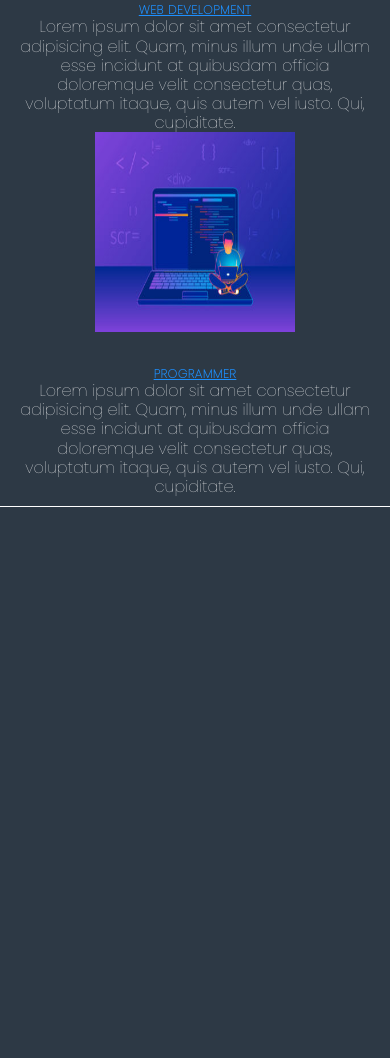
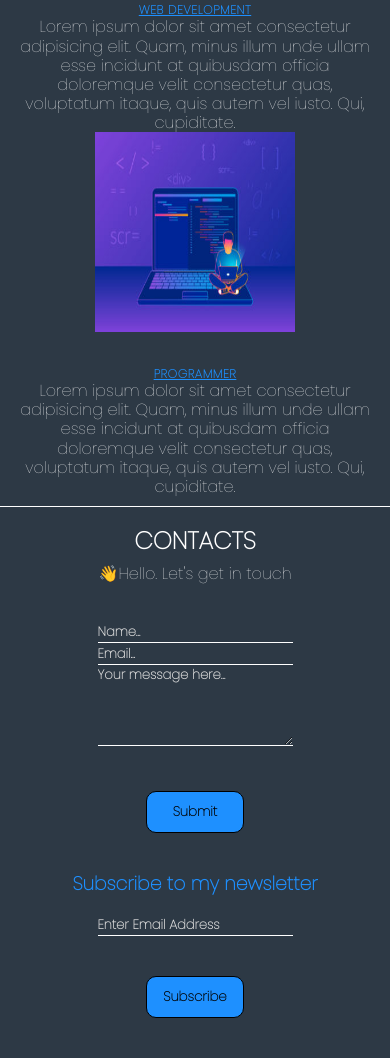
Before and after one commit to unadine/MYBRAND, a plain HTML site: page index.html in a window 390 px wide. Shown: the part 1170-2228 px from the top of the page. Before the commit the page ends 1677 px from the top, so only its background shows below. Drawn offline with Linux system fonts and the light colour scheme.

Commit message:
contact page

```diff
--- a/css/styles.css
+++ b/css/styles.css
@@ -279,3 +279,47 @@ cursor: pointer;
       padding:0;
     }
 }
+/******************contact page ************/
+.contact{
+  margin-left:300px;
+  text-align: center;
+  padding:10% 0;
+}
+::placeholder {
+  color: gainsboro;
+  font-weight: bold;
+  font-size: medium;
+}
+.subscription h3{
+  color:#1E90FF;
+}
+#contact h1{
+  margin-bottom: 2%;
+}
+#contact p{
+  font-size: medium;
+}
+input[type=text],input[type=email],textarea{
+  width: 50%;
+  margin-bottom: 15px;
+  border: none;
+  border-bottom: 1px solid white;
+  color: white;
+  background: #2D3945;
+}
+@media screen and (max-width: 700px) {
+  .contact{
+    margin-left: 0;
+    padding:0;
+  }
+  #contact h1{
+    margin-top: 20px;
+  }
+  input[type=text],input[type=email],textarea{
+    margin:0;
+  }
+  ::placeholder {
+    font-size: small;
+  }
+
+}
--- a/index.html
+++ b/index.html
@@ -74,6 +74,25 @@
           </div>
         </div>
       </section>
+      <section class="contact" id="contact">
+        <h1>CONTACTS</h1>
+      <p>&#128075;Hello. Let's get in touch</p><br><br>
+      <form id="form">
+        <input id="username" type="text" placeholder="Name..."required><br>
+        <input id="email"  type="text" placeholder="Email..."required>  <br>
+        <textarea id="message" name="message" rows="4" cols="50" placeholder="Your message here..."required></textarea>
+         <br>
+         <input type="submit" value="Submit">
+      </form>
+      <div class="subscription">
+        <h3>Subscribe to my newsletter</h3><br>
+        <form>
+        <input id="email" type="text" placeholder="Enter Email Address"required><br>
+        <input type="submit" value="Subscribe">
+        </form>
+      </div>
+    </section>
+
         <script src="js/scripts.js"></script>
 </body>
 </html>
```
